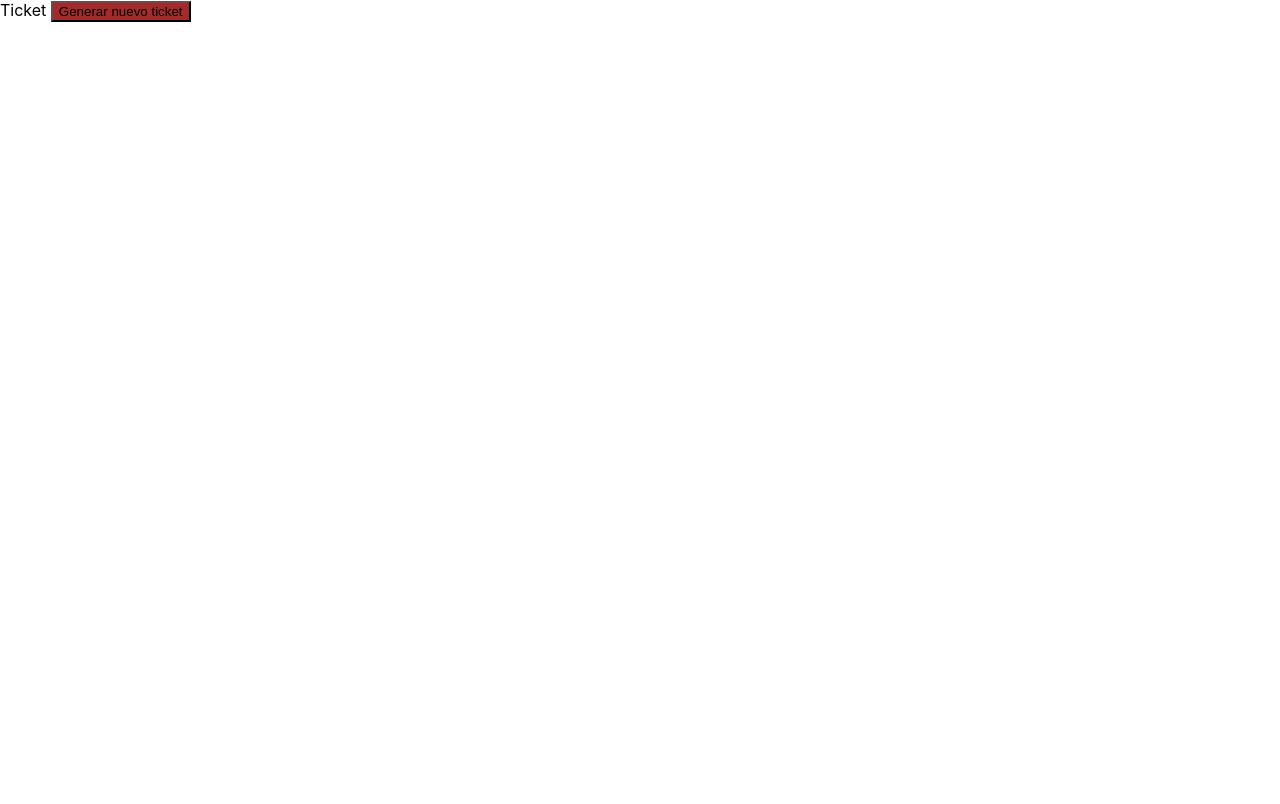
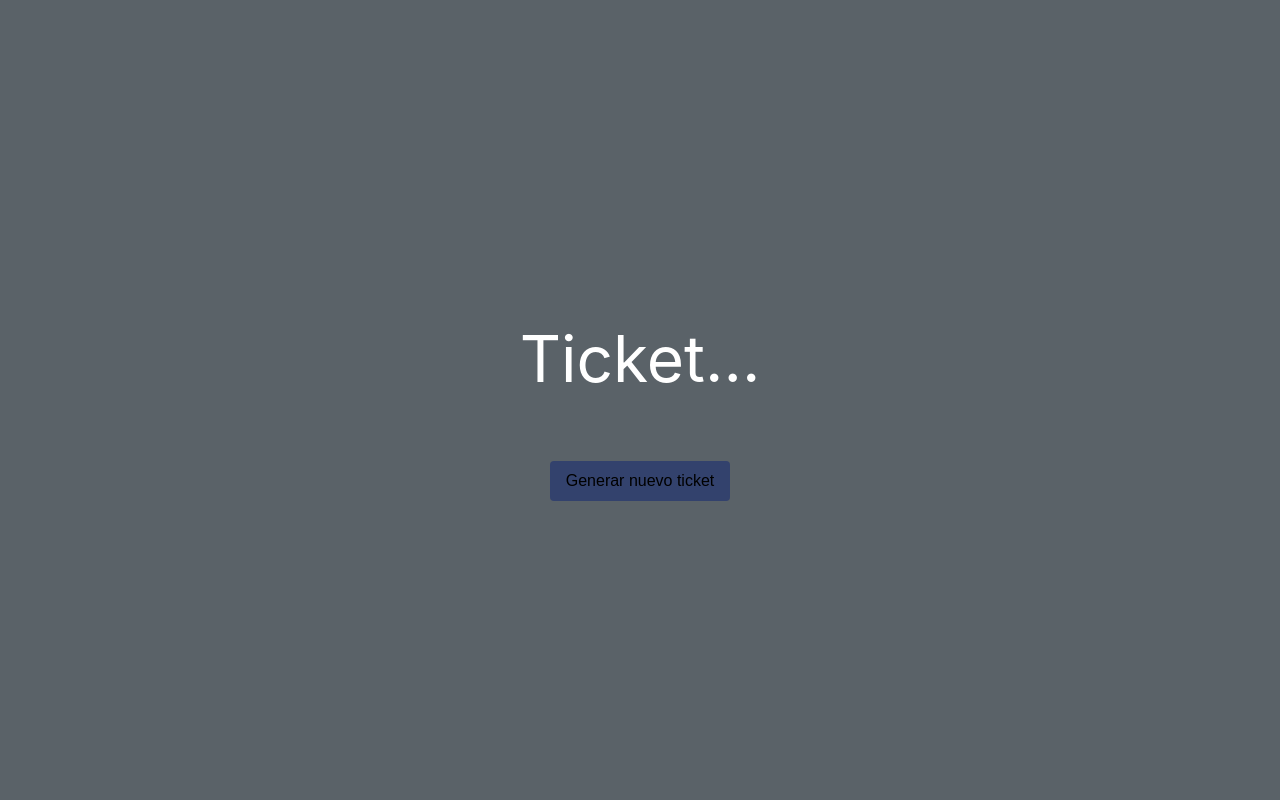
Before and after one commit to gkitas10/colas-front, a React (Create React App) app: page /create-ticket in a window 1280 px wide. Built offline with nearby package versions, Linux system fonts and the light colour scheme; no server answers.

Commit message:
Style NewTicket
Changes btn, links backgrounds and colors

```diff
--- a/src/components/NewTicket.js
+++ b/src/components/NewTicket.js
@@ -12,13 +12,16 @@ const NewTicket = () => {
         })
     }
   return (
-    <div>
-        <span>
-            Ticket { newticket }
-        </span>
-        <button className={styles.btn} onClick={handleClick}>
-            Generar nuevo ticket
-        </button>
+    <div className={styles.main}>
+        <div className={styles.cont}>
+            <span className={styles.ticket}>
+                Ticket{ newticket ? ' '+newticket : '...' }
+            </span>
+            <button className={styles.btn} onClick={handleClick}>
+                Generar nuevo ticket
+            </button>
+        </div>
+
     </div>
   )
 }
--- a/src/styles/NewTicket.module.css
+++ b/src/styles/NewTicket.module.css
@@ -1,3 +1,29 @@
+.main {
+    min-height: 100vh;
+    background-color: #5a6268;
+    color:white;
+    display: flex;
+    justify-content: center;
+
+}
+
+.cont {
+    margin-top: 25%;
+    display: flex;
+    flex-direction: column;
+    align-items: center;
+}
+
+.ticket {
+    font-size: 4rem;
+    margin-bottom: 1em;
+}
+
 .btn {
-    background-color: brown;
+    background-color: #33426D;
+    border: none;
+    padding: .5em 1em;
+    border-radius: 4px;
+    font-size: 1rem;
+    line-height: 1.5;
 }
```
